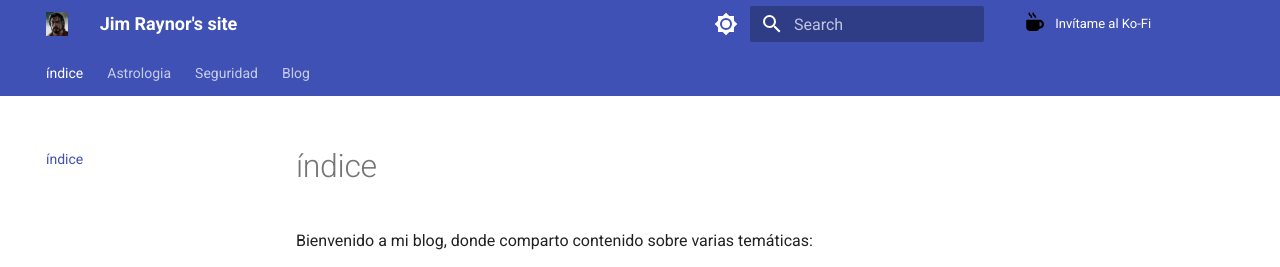
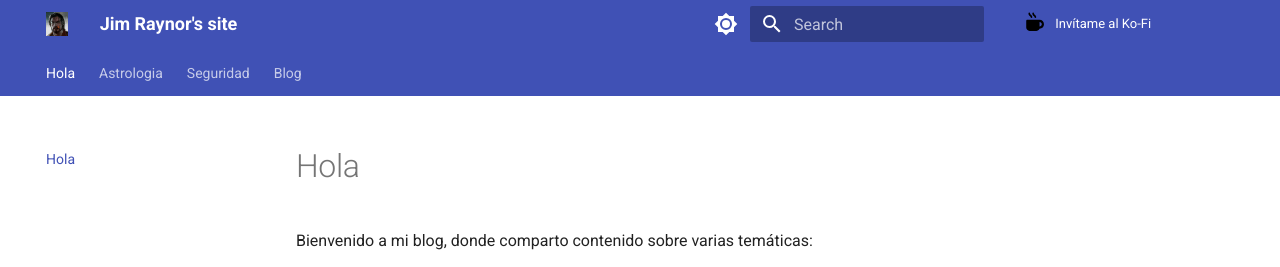
Before and after one commit to jimraynor88/blog, an MkDocs documentation site: the page built from docs/Toindex.md, in a window 1280 px wide. Shown: the top 267 px of the page. Built offline with MkDocs 1.6.1 and Material for MkDocs 9.7.7, drawn with Linux system fonts in a browser that asks for light colours.

Commit message:
Update Toindex.md

```diff
--- a/docs/Toindex.md
+++ b/docs/Toindex.md
@@ -1,8 +1,8 @@
 ---
-title: índice
+title: Hola
 author: Jim Raynor
 tags:
-  - índice
+  - Hola
 date: 2026-03-21
 draft: false
 ---
```
